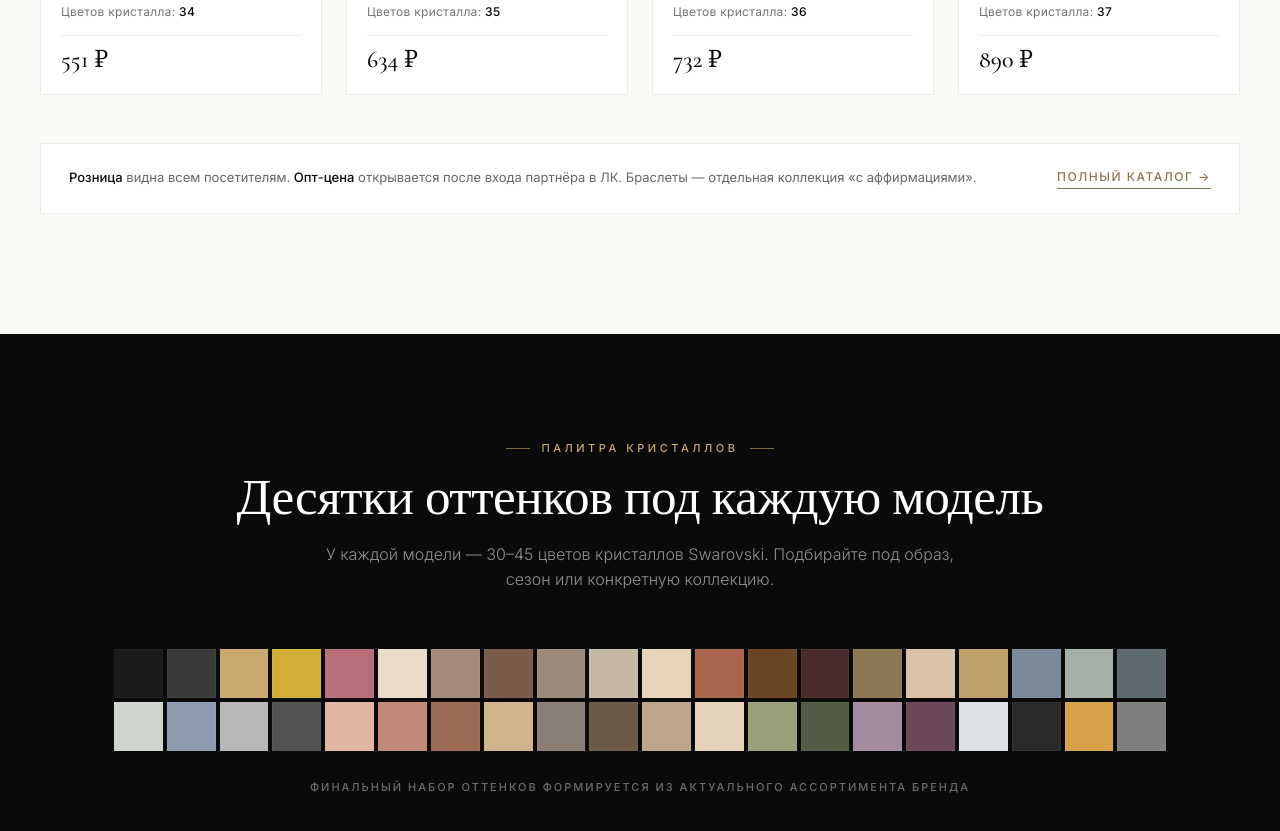
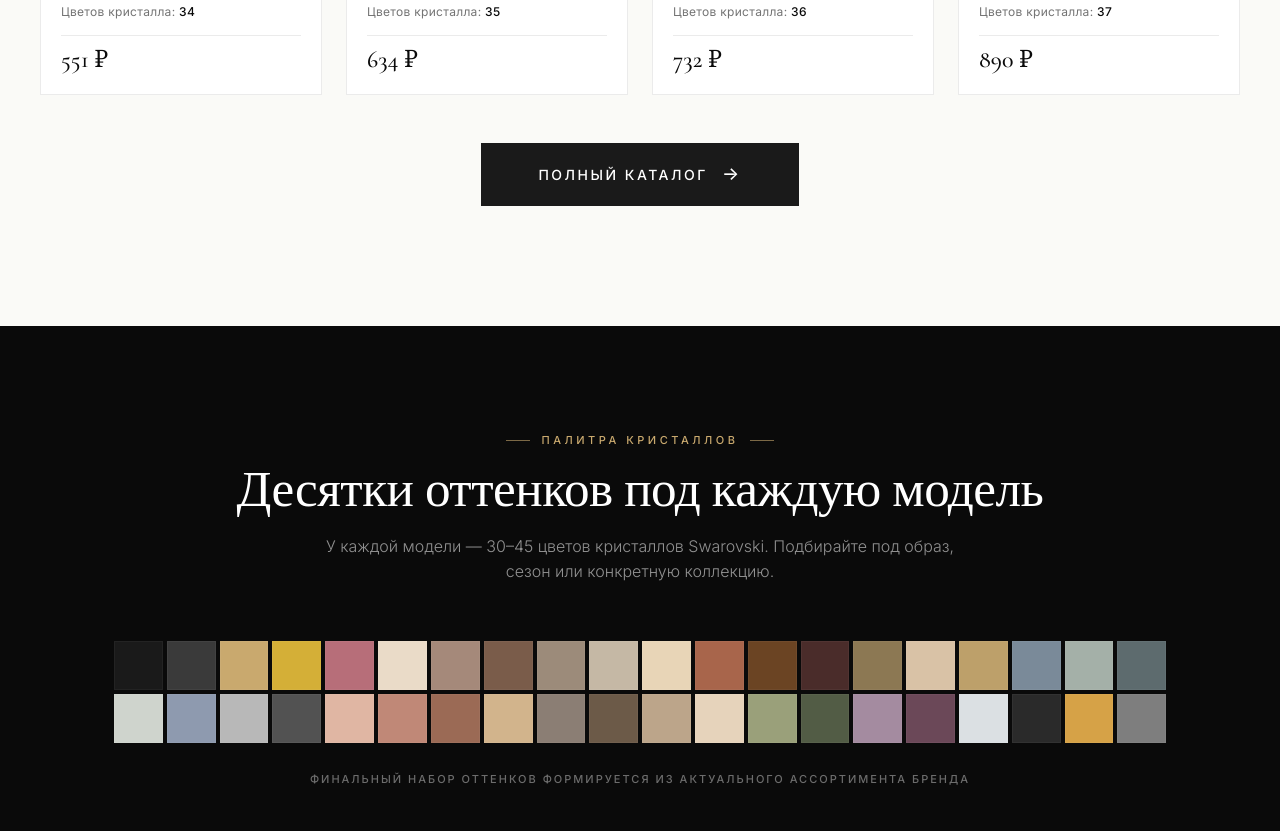
Before and after one commit to ArtemCrazy/WOWSHIMMER, a plain HTML site: page design/a/index.html in a window 1280 px wide. Shown: the part 2452-3283 px from the top of the page. Drawn offline with nearby package versions, Linux system fonts and the light colour scheme.

Commit message:
Catalog foot: replace info text + small link with single big centered 'Полный каталог' button

```diff
--- a/design/a/index.html
+++ b/design/a/index.html
@@ -546,39 +546,40 @@
     opacity: 0.7;
   }
 
-  /* Нижняя полоса */
+  /* Нижний блок — крупная кнопка «Полный каталог» по центру */
   .catalog-foot {
     margin-top: 16px;
-    padding: 24px 28px;
-    border: 1px solid rgba(0,0,0,0.08);
-    background: white;
     display: flex;
-    justify-content: space-between;
+    justify-content: center;
     align-items: center;
-    gap: 20px;
-    flex-wrap: wrap;
-  }
-  .catalog-foot p {
-    font-size: 13px;
-    color: rgba(0,0,0,0.6);
-    margin: 0;
-    line-height: 1.5;
-  }
-  .catalog-foot p b { color: var(--ink); font-weight: 500; }
-  .btn-link {
-    color: var(--gold-deep);
-    font-size: 12px;
-    font-weight: 500;
-    letter-spacing: 1.5px;
+  }
+  .catalog-full-btn {
+    display: inline-flex;
+    align-items: center;
+    gap: 14px;
+    padding: 20px 56px;
+    background: var(--ink-2);
+    color: var(--white);
+    font-family: var(--font-body);
+    font-size: 14px;
+    font-weight: 500;
+    letter-spacing: 2.5px;
     text-transform: uppercase;
-    border-bottom: 1px solid var(--gold-deep);
-    padding-bottom: 2px;
-    transition: color 0.2s, border-color 0.2s;
-  }
-  .btn-link:hover {
-    color: var(--ink);
-    border-color: var(--ink);
-  }
+    text-decoration: none;
+    border: 1px solid var(--ink-2);
+    transition: background 0.25s, color 0.25s, border-color 0.25s, transform 0.2s;
+  }
+  .catalog-full-btn:hover {
+    background: var(--gold-deep);
+    border-color: var(--gold-deep);
+    transform: translate(-1px, -1px);
+  }
+  .catalog-full-btn .arrow {
+    font-size: 18px;
+    line-height: 1;
+    transition: transform 0.2s;
+  }
+  .catalog-full-btn:hover .arrow { transform: translateX(4px); }
 
   /* Адаптив каталога */
   @media (max-width: 1180px) {
@@ -1127,11 +1128,9 @@
     </div>
 
     <div class="catalog-foot">
-      <p>
-        <b>Розница</b> видна всем посетителям. <b>Опт-цена</b> открывается после входа партнёра
-        в&nbsp;ЛК. Браслеты — отдельная коллекция «с&nbsp;аффирмациями».
-      </p>
-      <a href="#" class="btn-link">Полный каталог →</a>
+      <a href="#" class="catalog-full-btn">
+        Полный каталог <span class="arrow">→</span>
+      </a>
     </div>
   </div>
 </section>
```
